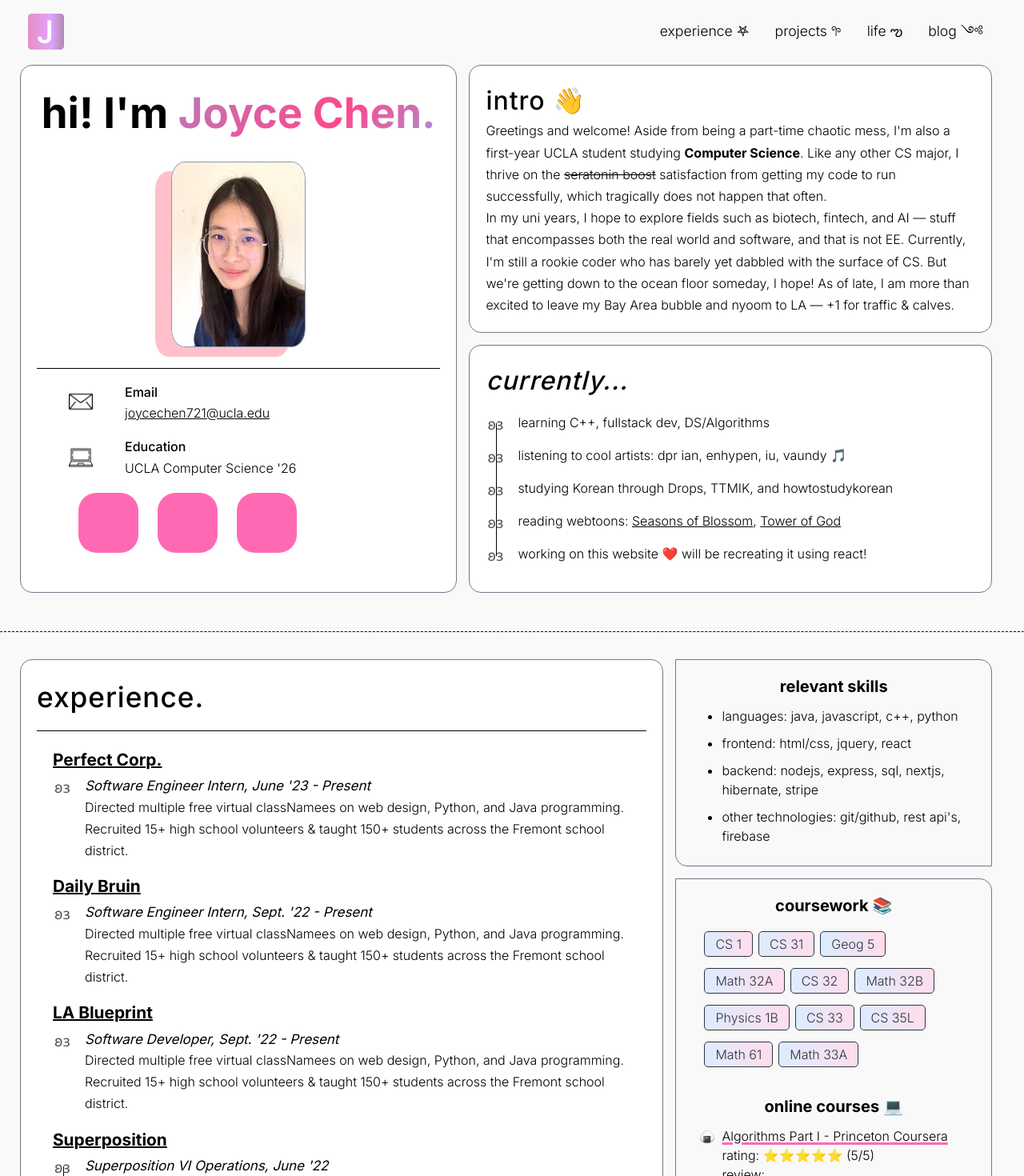
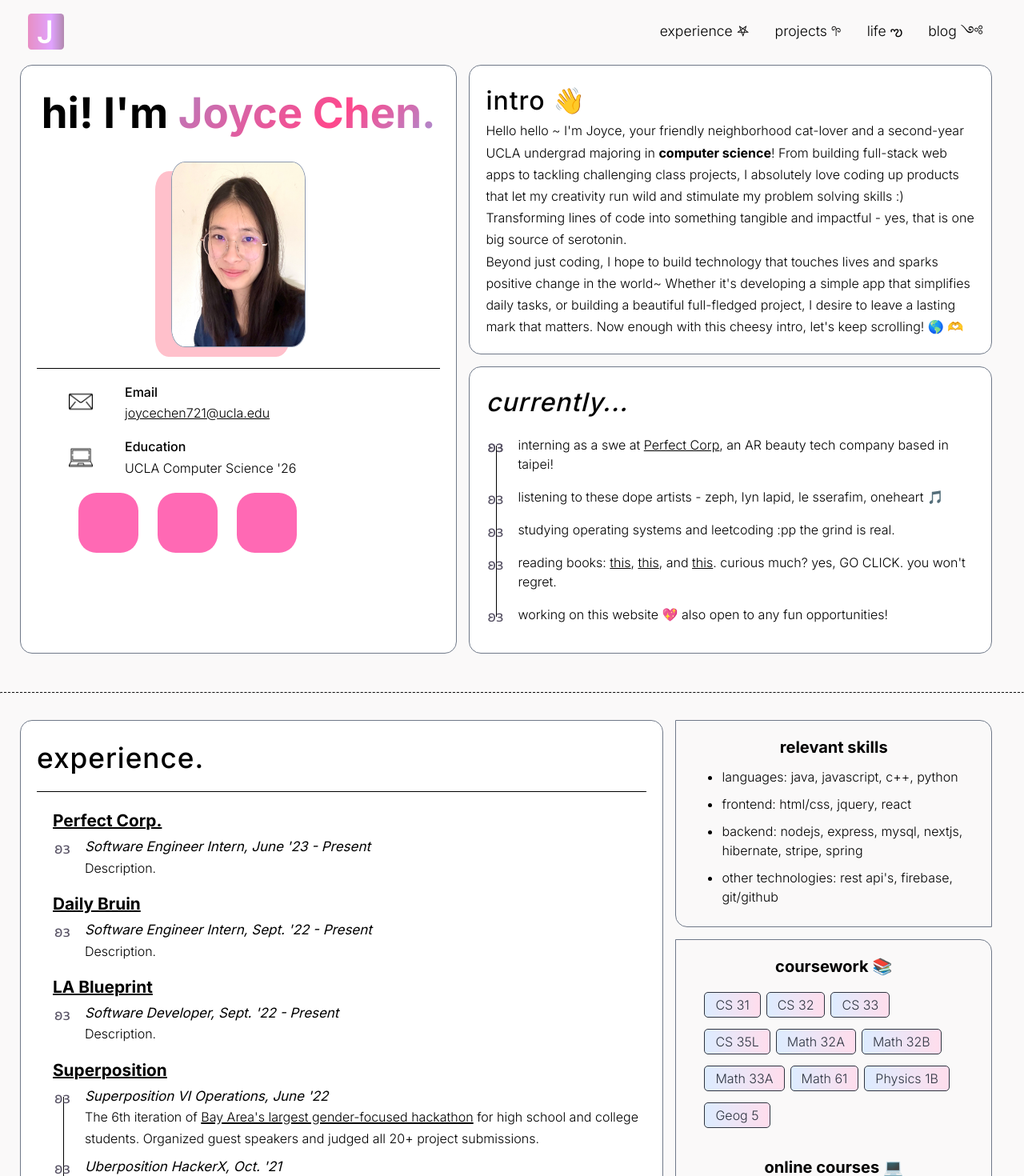
Before and after one commit to joycechen721/joyce_chen, a Next.js app: page / in a window 1280 px wide. Shown: the top 1470 px of the page at 80% size. Built offline with nearby package versions, Linux system fonts and the light colour scheme.

Commit message:
update some descriptions.

```diff
--- a/src/components/MainContent.tsx
+++ b/src/components/MainContent.tsx
@@ -11,15 +11,13 @@ export default function MainContent() {
             <h1>
               hi! I'm <span className="animate-text">Joyce Chen.</span>
             </h1>
-            <div className="crop-image">
             <Image
               src="/images/pfp.jpg"
               className="crop"
               alt="joyce chen"
-                width={250}
+              width={230}
               height={230}
             />
-            </div>
             <div className="separator"></div>
 
             <ul className="contacts-list">
@@ -93,19 +91,21 @@ export default function MainContent() {
             <div className="frame">
               <h2>intro 👋</h2>
               <p>
-                Greetings and welcome! Aside from being a part-time chaotic
-                mess, I'm also a first-year UCLA student studying{" "}
-                <b>Computer Science</b>. Like any other CS major, I thrive on
-                the <s>seratonin boost</s> satisfaction from getting my code to
-                run successfully, which tragically does not happen that often.
+                Hello hello ~ I'm Joyce, your friendly neighborhood cat-lover
+                and a second-year UCLA undergrad majoring in{" "}
+                <b>computer science</b>! From building full-stack web apps to
+                tackling challenging class projects, I absolutely love coding up
+                products that let my creativity run wild and stimulate my
+                problem solving skills :{`)`} Transforming lines of code into
+                something tangible and impactful - yes, that is one big source
+                of serotonin.
                 <br />
-                In my uni years, I hope to explore fields such as biotech,
-                fintech, and AI — stuff that encompasses both the real world and
-                software, and that is not EE. Currently, I'm still a rookie
-                coder who has barely yet dabbled with the surface of CS. But
-                we're getting down to the ocean floor someday, I hope! As of
-                late, I am more than excited to leave my Bay Area bubble and
-                nyoom to LA — +1 for traffic & calves.
+                Beyond just coding, I hope to build technology that touches
+                lives and sparks positive change in the world~ Whether it's
+                developing a simple app that simplifies daily tasks, or building
+                a beautiful full-fledged project, I desire to leave a lasting
+                mark that matters. Now enough with this cheesy intro, let's keep
+                scrolling! 🌎 🫶
               </p>
             </div>
             <div className="frame">
@@ -113,31 +113,44 @@ export default function MainContent() {
                 <em>currently...</em>
               </h2>
               <ul>
+                <li className="flower-item"></li>
                 <li className="flower-item">
-                  learning C++, fullstack dev, DS/Algorithms
+                  interning as a swe at{" "}
+                  <a
+                    href="https://www.perfectcorp.com/business"
+                    target="_blank"
+                  >
+                    Perfect Corp
+                  </a>
+                  , an AR beauty tech company based in taipei!
                 </li>
                 <li className="flower-item">
-                  listening to cool artists: dpr ian, enhypen, iu, vaundy 🎵
+                  listening to these dope artists - zeph, lyn lapid, le
+                  sserafim, oneheart 🎵
                 </li>
                 <li className="flower-item">
-                  studying Korean through Drops, TTMIK, and howtostudykorean
+                  studying operating systems and leetcoding :pp the grind is
+                  real.
                 </li>
                 <li className="flower-item">
-                  reading webtoons:{" "}
+                  reading books:{" "}
                   <a
-                    href="https://www.webtoons.com/en/romance/seasonsofblossom/list?title_no=2509&page=1"
+                    href="https://www.goodreads.com/book/show/875983.How_to_Win_Friends_Influence_People#:~:text=How%20to%20Win%20Friends%20and%20Influence%20People%20is%20a%20self,the%20100%20most%20influential%20books."
                     target="_blank"
                   >
                     {" "}
-                    Seasons of Blossom
+                    this
                   </a>
                   ,{" "}
-                  <a href="https://www.webtoons.com/en/fantasy/tower-of-god/list?title_no=95">
-                    Tower of God
+                  <a href="https://www.goodreads.com/en/book/show/4069">this</a>
+                  , and{" "}
+                  <a href="https://www.goodreads.com/book/show/56238083-george-orwell-essays?from_search=true&from_srp=true&qid=67uueHGhvH&rank=1">
+                    this
                   </a>
+                  . curious much? yes, GO CLICK. you won't regret.
                 </li>
                 <li className="flower-item">
-                  working on this website ❤️ will be recreating it using react!
+                  working on this website 💖 also open to any fun opportunities!
                 </li>
               </ul>
             </div>
@@ -163,12 +176,7 @@ export default function MainContent() {
                 <ul>
                   <li className="flower-item">
                     <mark>Software Engineer Intern, June '23 - Present</mark>
-                    <p>
-                      Directed multiple free virtual classNamees on web design,
-                      Python, and Java programming. Recruited 15+ high school
-                      volunteers & taught 150+ students across the Fremont
-                      school district.
-                    </p>
+                    <p>Description.</p>
                   </li>
                 </ul>
               </div>
@@ -181,12 +189,7 @@ export default function MainContent() {
                 <ul>
                   <li className="flower-item">
                     <mark>Software Engineer Intern, Sept. '22 - Present</mark>
-                    <p>
-                      Directed multiple free virtual classNamees on web design,
-                      Python, and Java programming. Recruited 15+ high school
-                      volunteers & taught 150+ students across the Fremont
-                      school district.
-                    </p>
+                    <p>Description.</p>
                   </li>
                 </ul>
               </div>
@@ -199,12 +202,7 @@ export default function MainContent() {
                 <ul>
                   <li className="flower-item">
                     <mark>Software Developer, Sept. '22 - Present</mark>
-                    <p>
-                      Directed multiple free virtual classNamees on web design,
-                      Python, and Java programming. Recruited 15+ high school
-                      volunteers & taught 150+ students across the Fremont
-                      school district.
-                    </p>
+                    <p>Description.</p>
                   </li>
                 </ul>
               </div>
@@ -286,7 +284,7 @@ export default function MainContent() {
                   <li className="flower-item">
                     <mark>AHS Chapter President, '21-22</mark>
                     <p>
-                      Directed multiple free virtual classNamees on web design,
+                      Directed multiple free virtual classes on web design,
                       Python, and Java programming. Recruited 15+ high school
                       volunteers & taught 150+ students across the Fremont
                       school district.
@@ -304,9 +302,10 @@ export default function MainContent() {
                 <li>languages: java, javascript, c++, python</li>
                 <li>frontend: html/css, jquery, react</li>
                 <li>
-                  backend: nodejs, express, sql, nextjs, hibernate, stripe
+                  backend: nodejs, express, mysql, nextjs, hibernate, stripe,
+                  spring
                 </li>
-                <li>other technologies: git/github, rest api's, firebase</li>
+                <li>other technologies: rest api's, firebase, git/github</li>
               </ul>
             </div>
 
@@ -314,25 +313,10 @@ export default function MainContent() {
               <h3>coursework 📚</h3>
               <div className="flex-row courses">
                 <div className="">
-                  <a href="#">CS 1</a>
-                </div>
-                <div className="">
                   <a href="/cs31">CS 31</a>
                 </div>
                 <div className="">
-                  <a href="#">Geog 5</a>
-                </div>
-                <div className="">
-                  <a href="#">Math 32A</a>
-                </div>
-                <div className="">
                   <a href="#">CS 32</a>
-                </div>
-                <div className="">
-                  <a href="#">Math 32B</a>
-                </div>
-                <div className="">
-                  <a href="#">Physics 1B</a>
                 </div>
                 <div className="">
                   <a href="#">CS 33</a>
@@ -341,10 +325,22 @@ export default function MainContent() {
                   <a href="#">CS 35L</a>
                 </div>
                 <div className="">
+                  <a href="#">Math 32A</a>
+                </div>
+                <div className="">
+                  <a href="#">Math 32B</a>
+                </div>
+                <div className="">
+                  <a href="#">Math 33A</a>
+                </div>
+                <div className="">
                   <a href="#">Math 61</a>
                 </div>
                 <div className="">
-                  <a href="#">Math 33A</a>
+                  <a href="#">Physics 1B</a>
+                </div>
+                <div className="">
+                  <a href="#">Geog 5</a>
                 </div>
               </div>
 
@@ -428,7 +424,7 @@ export default function MainContent() {
               </div>
               <div className="card" id="2">
                 <img src="images/terris.png" alt="" />
-                <h3>websites</h3>
+                <h3>Other Miscellaneous</h3>
                 <p>
                   Developed websites for a couple different organizations and
                   events over the past few years.
@@ -622,7 +618,9 @@ export default function MainContent() {
                   <li>cats & corgis. samoyeds too.</li>
                   <li>apps: notion, todoist, dream</li>
                   <li>kaomoji: Fooooood…ԅ(¯﹃¯ԅ)</li>
-                  <li>kpop: stray kids, sunoo (daily dose of ☀️), mamamoo</li>
+                  <li>
+                    kpop: enhypen (ddeonuu!), le sserafim, newjeans, gidle
+                  </li>
                   <li>youtubers: linh truong, dustin vuong, leahsfieldnotes</li>
                 </ul>
               </div>
```
Lines whose indentation alone changed are shown as unchanged.
